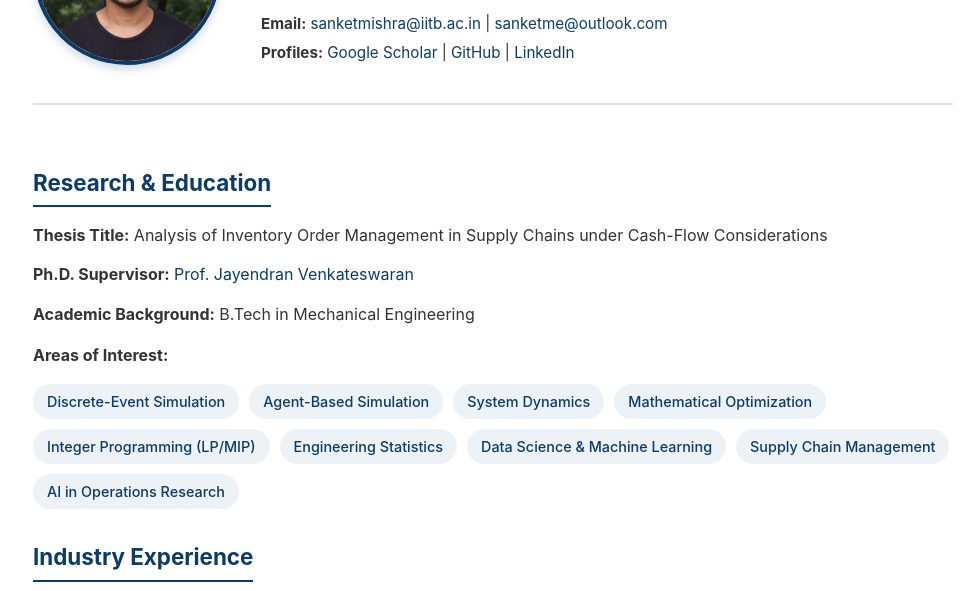
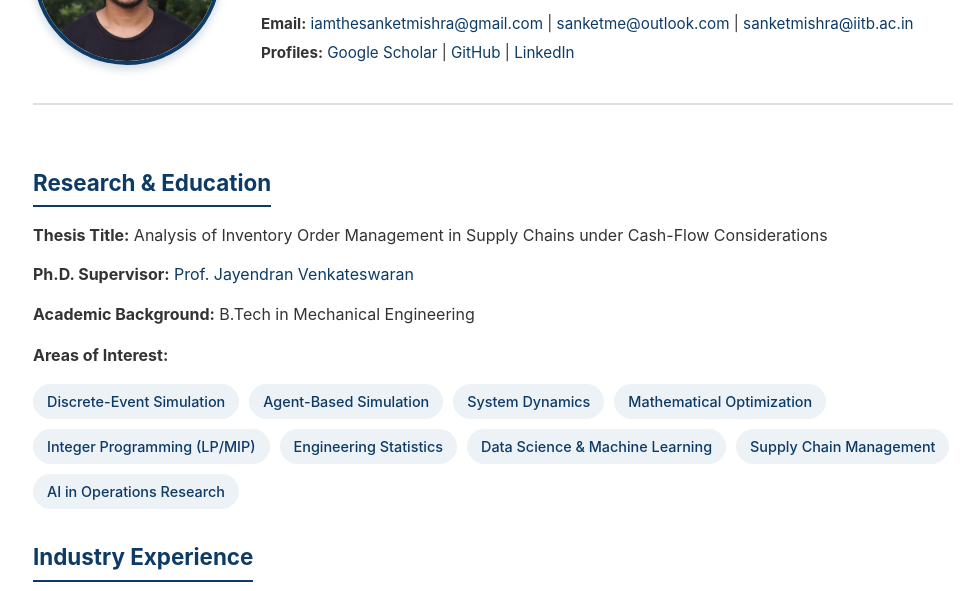
Before and after one commit to iamthesanketmishra/iamthesanketmishra.github.io, a plain HTML site: page index.html in a window 1280 px wide. Shown: the part 198-789 px from the top of the page, without its empty margins (147-1126 px from the left). Drawn offline with Linux system fonts and the light colour scheme.

Commit message:
update email

```diff
--- a/index.html
+++ b/index.html
@@ -219,7 +219,7 @@
             <h3>Ph.D. Candidate (2020 – Present)<br><a href="https://www.ieor.iitb.ac.in/" target="_blank" rel="noopener noreferrer">Industrial Engineering & Operations Research</a>, <a href="https://www.iitb.ac.in/" target="_blank" rel="noopener noreferrer">IIT Bombay</a></h3>
 
             <div class="contact-info">
-                <p><strong>Email:</strong> <a href="mailto:sanketmishra@iitb.ac.in">sanketmishra@iitb.ac.in</a> | <a href="mailto:sanketme@outlook.com">sanketme@outlook.com</a></p>
+                <p><strong>Email:</strong> <a href="mailto:iamthesanketmishra@gmail.com">iamthesanketmishra@gmail.com</a> | <a href="mailto:sanketme@outlook.com">sanketme@outlook.com</a> | <a href="mailto:sanketmishra@iitb.ac.in">sanketmishra@iitb.ac.in</a></p>
                 <p><strong>Profiles:</strong> <a href="https://scholar.google.com/citations?user=KiVc4WUAAAAJ&hl=en&oi=sra" target="_blank" rel="noopener noreferrer">Google Scholar</a> | <a href="https://github.com/iamthesanketmishra" target="_blank" rel="noopener noreferrer">GitHub</a> | <a href="https://www.linkedin.com/in/iamthesanketmishra" target="_blank" rel="noopener noreferrer">LinkedIn</a></p>
             </div>
         </div>
```
